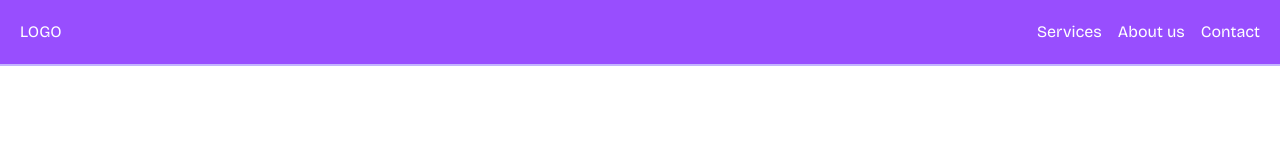
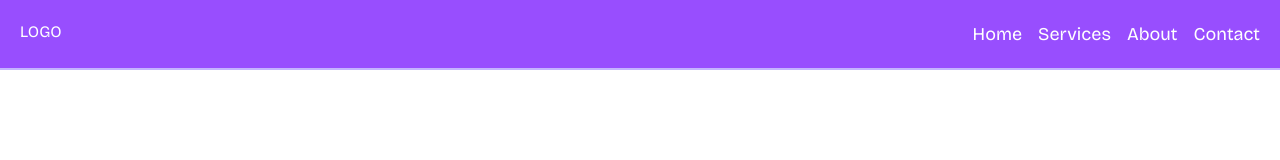
Before and after one commit to scmo-1/TryggHemservice, a Next.js app: page /en in a window 1280 px wide. Shown: the top 160 px of the page. Built offline with nearby package versions, Linux system fonts and the light colour scheme.

Commit message:
add footer w/styling. Update content.json with links array

```diff
--- a/src/app/[lang]/layout.jsx
+++ b/src/app/[lang]/layout.jsx
@@ -2,6 +2,7 @@ import { getContent } from "@/lib/getContent";
 import "./globals.css";
 import { Bricolage_Grotesque } from "next/font/google";
 import Header from "@/components/ui/Header";
+import Footer from "@/components/ui/Footer";
 
 export const metadata = {};
 
@@ -18,8 +19,9 @@ export default async function RootLayout({ children, params }) {
   return (
     <html lang={lang} className={nunito.className}>
       <body>
-        <Header content={content.nav} />
+        <Header content={content} />
         <main> {children} </main>
+        <Footer content={content} />
       </body>
     </html>
   );
--- a/src/components/about/AboutSection.jsx
+++ b/src/components/about/AboutSection.jsx
@@ -5,7 +5,10 @@ import * as Lucide from "lucide-react";
 
 function AboutSection({ content }) {
   return (
-    <section className="flex flex-col items-center bg-violet-50 px-3 pt-10 pb-40 lg:pb-50">
+    <section
+      id="about"
+      className="flex flex-col items-center bg-violet-50 px-3 pt-10 pb-40 lg:pb-50"
+    >
       <div className="flex max-w-[480px] flex-col gap-5 lg:max-w-[1024px]">
         <div>
           <Label color="light" size="sm">
--- a/src/components/contact/ContactSection.jsx
+++ b/src/components/contact/ContactSection.jsx
@@ -6,7 +6,10 @@ import ContactButtons from "./ContactButtons";
 
 function ContactSection({ content }) {
   return (
-    <section className="p-auto relative flex flex-col items-center bg-violet-600 p-3 py-20 text-white">
+    <section
+      id="contact"
+      className="p-auto relative flex flex-col items-center bg-violet-600 p-3 py-20 text-white"
+    >
       <Wave color="dark" className="top-[-8%] lg:top-[-12%]" />
       <div className="my-10 flex max-w-[480px] flex-col gap-8 lg:max-w-[1024px] lg:flex-row">
         <div className="lg:w-1/2">
--- a/src/components/hero/HeroSection.jsx
+++ b/src/components/hero/HeroSection.jsx
@@ -6,7 +6,10 @@ import HeroVisuals from "./HeroVisuals";
 
 function HeroSection({ content }) {
   return (
-    <section className="bg-white pt-35 pb-30 md:py-40 lg:py-60 2xl:pb-100">
+    <section
+      id="home"
+      className="bg-white pt-35 pb-30 md:py-40 lg:py-60 2xl:pb-100"
+    >
       <div className="container mx-auto flex h-max max-w-[420px] flex-col gap-5 px-3 lg:max-w-[1024px] lg:flex-row">
         <HeroContent content={content} />
         <HeroVisuals content={content} />
--- a/src/components/services/ServicesSection.jsx
+++ b/src/components/services/ServicesSection.jsx
@@ -8,7 +8,10 @@ import Wave from "../ui/Wave";
 
 function ServicesSection({ content }) {
   return (
-    <section className="p-auto relative flex flex-col items-center gap-5 bg-violet-50 px-5 py-10 lg:py-40">
+    <section
+      id="services"
+      className="p-auto relative flex flex-col items-center gap-5 bg-violet-50 px-5 py-10 lg:py-40"
+    >
       <Wave color="light" className="top-[-5%]" />
       <div className="flex max-w-[480px] flex-col gap-5 lg:max-w-[1024px]">
         <div className="self-start">
--- a/src/components/ui/AppLink.jsx
+++ b/src/components/ui/AppLink.jsx
@@ -11,11 +11,13 @@ export default function AppLink({
   size = "lg",
 }) {
   const base =
-    "relative inline-flex items-center justify-center w-fit overflow-hidden whitespace-nowrap rounded-full px-4 py-1 ";
+    "relative inline-flex items-center justify-center w-fit overflow-hidden whitespace-nowrap  ";
   const variants = {
-    filled: "bg-violet-600 text-white hover:bg-violet-500 hover:bg-violet-300",
-    outlined: "border-2 border-indigo-950 text-indigo-950",
-    ghost: "text-violet-600",
+    filled:
+      "bg-violet-600 text-white hover:bg-violet-500 hover:bg-violet-300 px-4 py-1 rounded-full",
+    outlined:
+      "border-2 border-indigo-950 text-indigo-950 px-4 py-1 rounded-full",
+    ghost: "text-violet-600 text-white hover:text-violet-950",
   };
   const sizes = {
     lg: "text-lg px-10 py-3",
--- /dev/null
+++ b/src/components/ui/Footer.jsx
@@ -0,0 +1,31 @@
+import React from "react";
+import AppLink from "./AppLink";
+
+function Footer({ content }) {
+  return (
+    <footer className="p-auto flex flex-col items-center bg-violet-950 text-white">
+      <div className="flex w-full max-w-[480px] flex-col items-center p-5">
+        <div className="mb-10">logo</div>
+        <div className="flex w-full justify-between">
+          <ul className="flex flex-col gap-4">
+            {content.links.map((link, index) => (
+              <li key={index}>
+                <a href={link.link}>{link.title}</a>
+              </li>
+            ))}
+          </ul>
+          <ul className="flex flex-col gap-4">
+            <li>{content.contact.phone}</li>
+            <li>{content.contact.email}</li>
+          </ul>
+        </div>
+        <span className="mt-15 text-sm">Copyright © 2025</span>
+        <span className="text-sm">
+          Designed and built by: <a href="#">SCMO</a>
+        </span>
+      </div>
+    </footer>
+  );
+}
+
+export default Footer;
--- a/src/components/ui/Header.jsx
+++ b/src/components/ui/Header.jsx
@@ -9,15 +9,11 @@ function Header({ content }) {
       <nav>
         <Menu className="lg:hidden" size={48} />
         <ul className="hidden gap-4 lg:flex">
-          <li>
-            <a href="#"> {content.services} </a>
-          </li>
-          <li>
-            <a href="#"> {content.about} </a>
-          </li>
-          <li>
-            <a href="#"> {content.contact} </a>
-          </li>
+          {content.links.map((link, index) => (
+            <AppLink key={index} size="md" variant="ghost" href={link.link}>
+              {link.title}
+            </AppLink>
+          ))}
         </ul>
       </nav>
     </header>
--- a/src/content/eng.json
+++ b/src/content/eng.json
@@ -75,11 +75,22 @@
       "btn": "Send"
     }
   },
-  "nav": {
-    "links": "Links",
-    "home": "Home",
-    "contact": "Contact",
-    "about": "About us",
-    "services": "Services"
-  }
+  "links": [
+    {
+      "title": "Home",
+      "link": "#home"
+    },
+    {
+      "title": "Services",
+      "link": "#services"
+    },
+    {
+      "title": "About",
+      "link": "#about"
+    },
+    {
+      "title": "Contact",
+      "link": "#contact"
+    }
+  ]
 }
--- a/src/content/swe.json
+++ b/src/content/swe.json
@@ -74,11 +74,22 @@
     "msg": "Skriv ditt meddelande",
     "btn": "Skicka"
   },
-  "nav": {
-    "links": "Länkar",
-    "home": "Hem",
-    "contact": "Kontakt",
-    "about": "Om oss",
-    "services": "Tjänster"
-  }
+  "links": [
+    {
+      "title": "Hem",
+      "link": "#home"
+    },
+    {
+      "title": "Tjänster",
+      "link": "#services"
+    },
+    {
+      "title": "Om oss",
+      "link": "#about"
+    },
+    {
+      "title": "Kontakt",
+      "link": "#contact"
+    }
+  ]
 }
```
